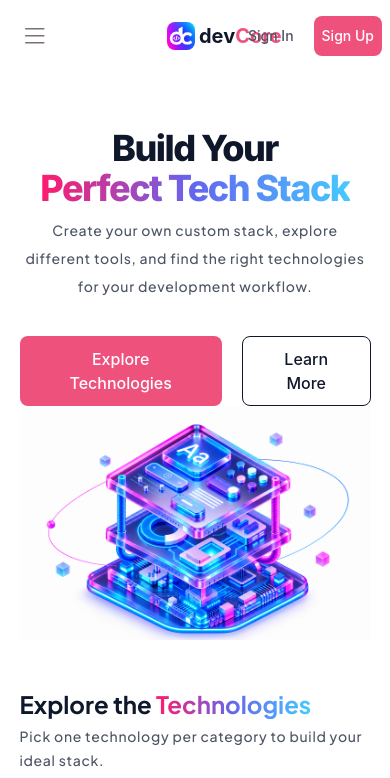
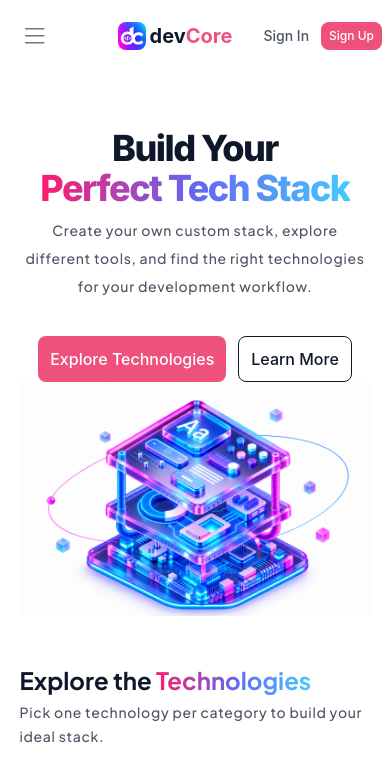
Before and after one commit to kamrulcode/devCore, a React (Vite) app: page / in a window 390 px wide. Shown: the top 778 px of the page. Built offline with nearby package versions, Linux system fonts and the light colour scheme.

Commit message:
some respnsive solve

```diff
--- a/src/components/Banner/Banner.tsx
+++ b/src/components/Banner/Banner.tsx
@@ -11,12 +11,12 @@ export default function Banner() {
           Create your own custom stack, explore different tools, and find the
           right technologies for your development workflow.
         </p>
-        <div className="flex gap-5 sm:justify-start justify-center">
-          <button className="rounded-lg bg-action px-5 py-2.5 font-medium text-white transition hover:bg-hover">
+        <div className="flex sm:gap-5 gap-3 sm:justify-start justify-center">
+          <button className="rounded-lg bg-action sm:px-5 px-3 py-2.5 font-medium text-white transition hover:bg-hover">
             Explore Technologies
           </button>
 
-          <button className="rounded-lg border  text-textPrime  px-5 py-2.5 font-medium hover:bg-actionLight transition">
+          <button className="rounded-lg border  text-textPrime  sm:px-5 px-3 py-2.5 font-medium hover:bg-actionLight transition">
             Learn More
           </button>
         </div>
--- a/src/components/Footer/Footer.tsx
+++ b/src/components/Footer/Footer.tsx
@@ -16,24 +16,37 @@ export default function Footer() {
     >
       <div className=" container mx-auto w-[90%] text-textSupport">
         <div className=" sm:grid sm:grid-cols-5 mb-14">
-          <div className="sm:col-span-2 sm:inline-block flex flex-col items-center">
-            <a
-              className="w-10 h-10 flex items-center font-bold text-2xl gap-3 "
-              href="#"
-            >
-              <img className="rounded-lg" src={Logo} alt="DevStack" />
-              <p className="text-textPrime">
+          <div className="sm:col-span-2 sm:inline-block flex flex-col items-center justify-center">
+            <div className="flex items-center font-bold sm:text-2xl text-xl sm:gap-3 gap-1">
+              <a href="#">
+                <img
+                  className="rounded-lg sm:w-10 w-7"
+                  src={Logo}
+                  alt="DevStack"
+                />
+              </a>
+              <a className="text-textPrime">
                 dev<span className="text-action">Core</span>
-              </p>
-            </a>
+              </a>
+            </div>
             <p className="sm:w-3/5 my-6 sm:text-left text-center tracking-wider">
               Curated tools, technologies, and resources for developers building
               modern software.
             </p>
             <div className="sm:justify-start flex gap-5 justify-center">
-              <FaGithub />
-              <FaXTwitter />
-              <BiLogoLinkedin />
+              <a href="https://github.com/kamrulcode" target="_blank">
+                <FaGithub />
+              </a>
+              <a href="#">
+                <FaXTwitter />
+              </a>
+
+              <a
+                href="https://www.linkedin.com/in/kamruliislam/"
+                target="_blank"
+              >
+                <BiLogoLinkedin />
+              </a>
             </div>
           </div>
           <div className="hidden sm:block mt-3">
@@ -82,9 +95,9 @@ export default function Footer() {
             </ul>
           </div>
         </div>
-        <div className="flex justify-between my-10 text-textLight">
+        <div className="flex justify-between my-10 text-textLight sm:text-base text-xs">
           <p className="flex items-center gap-0.5">
-            <FaRegCopyright /> 2026 Dev Stack. All rights reserved.
+            <FaRegCopyright /> 2026 Dev Core. All rights reserved.
           </p>
           <p>Privacy | Terms</p>
         </div>
--- a/src/components/Navbar/Navbar.tsx
+++ b/src/components/Navbar/Navbar.tsx
@@ -8,7 +8,7 @@ export default function Navbar() {
   const menuItems = ["Home", "Technologies", "About", "Projects", "Contact"];
   return (
     <div className="container mx-auto sticky top-0 navbar bg-prime  py-4 z-20">
-      <div className="navbar-start lg:w-1/2 w-1/2 lg:justify-start justify-between">
+      <div className="navbar-start lg:w-1/2 w-3/4 lg:justify-start justify-between">
         <div className="dropdown">
           <div tabIndex={0} role="button" className="btn btn-ghost lg:hidden">
             <img src={menu} alt="" />
@@ -34,15 +34,14 @@ export default function Navbar() {
             </li>
           </ul>
         </div>
-        <a
-          className="sm:w-10 sm:h-10 w-7 h-7 flex items-center font-bold sm:text-2xl text-xl sm:gap-3 gap-1"
-          href="#"
-        >
-          <img className="rounded-lg" src={Logo} alt="DevStack" />
-          <p className="text-textPrime">
+        <div className="flex items-center font-bold sm:text-2xl text-xl sm:gap-3 gap-1">
+          <a href="#">
+            <img className="rounded-lg sm:w-10 w-7" src={Logo} alt="DevStack" />
+          </a>
+          <a className="text-textPrime">
             dev<span className="text-action">Core</span>
-          </p>
-        </a>
+          </a>
+        </div>
       </div>
       <div className="navbar-center hidden lg:flex">
         <ul className="flex gap-6 text-lg ">
@@ -63,10 +62,10 @@ export default function Navbar() {
       </div>
       {/*  */}
       <div className="navbar-end ">
-        <a className="rounded-lg text-textSupport  font-medium   md:px-3 lg:px-5 px-2 py-2.5   transition hover:bg-actionLight hover:text-textPrime mr-3 sm:text-base text-sm ">
+        <a className="rounded-lg text-textSupport   font-medium   md:px-3 lg:px-5 px-2 py-2.5   transition hover:bg-actionLight hover:text-textPrime sm:mr-3 mr-1 sm:text-base text-sm ">
           Sign In
         </a>
-        <button className="rounded-lg bg-action font-medium  md:px-3 lg:px-5 px-2 py-2.5  text-white transition hover:bg-hover sm:text-base text-sm ">
+        <button className="rounded-lg bg-action font-medium  md:px-3 lg:px-5 px-2 sm:py-2.5 py-1.5  text-white transition hover:bg-hover sm:text-base text-xs ">
           Sign Up
         </button>
       </div>
```
